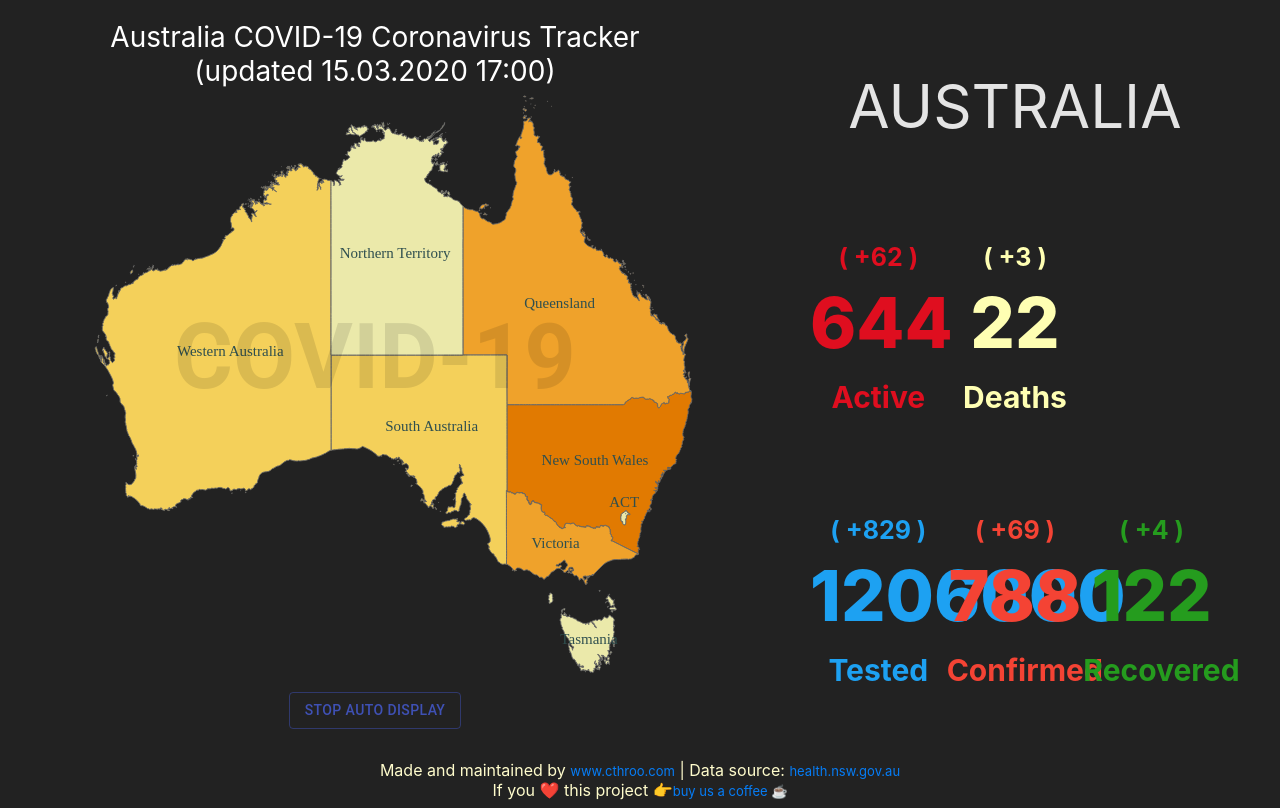
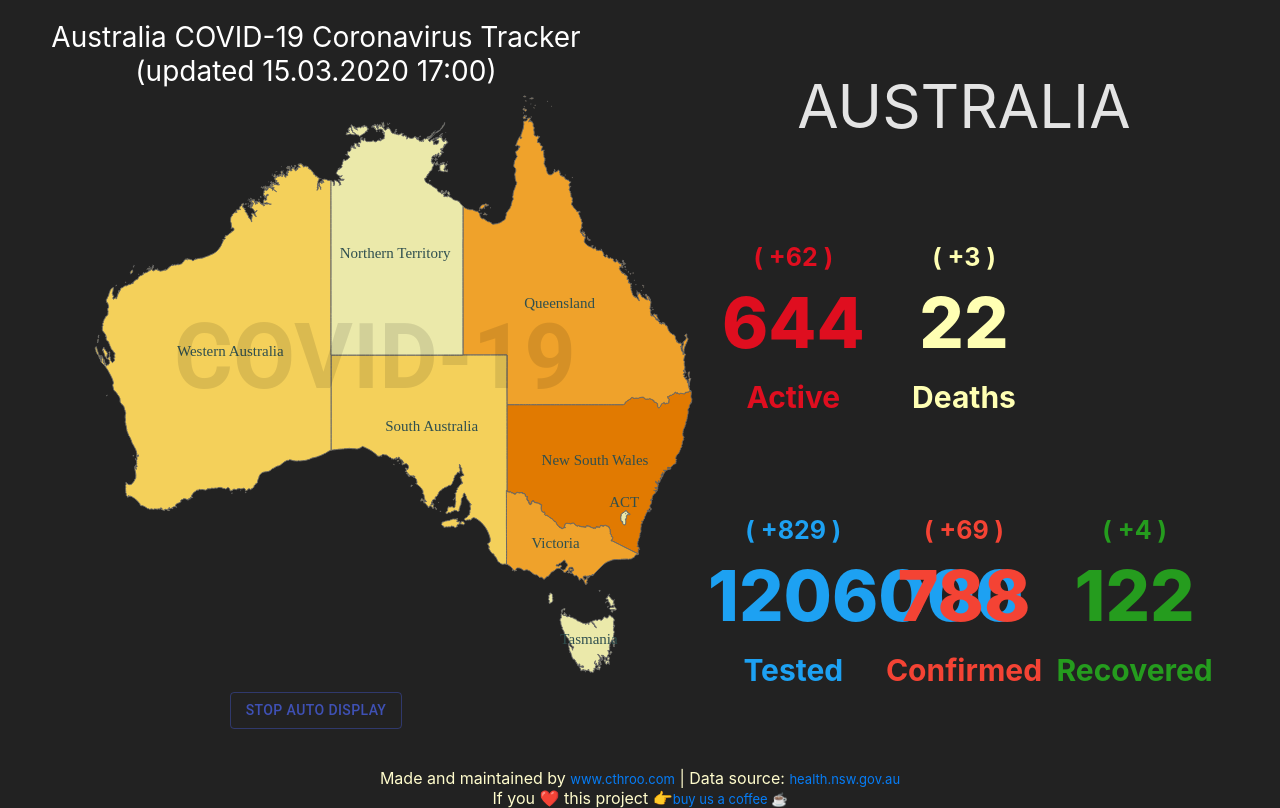
Before and after one commit to cthroo/covid-19-australia, a Next.js app: page / in a window 1280 px wide. Built offline with nearby package versions, Linux system fonts and the light colour scheme.

Commit message:
responsive

```diff
--- a/components/infoBoard.js
+++ b/components/infoBoard.js
@@ -82,14 +82,14 @@ export default function InfoBoard({location}) {
           </Grid>
         </Grid>
         <Grid container item xs={12} className={classes.subContainer}>
-          <Grid item xs={4}>
+          <Grid item xs={12} md={4}>
             <div className={classes.staActive}>
               <div className={classes.diff}>( +62 )</div>
               <div className={classes.value}>644</div>
               <div className={classes.label}>Active</div>
             </div>
           </Grid>
-          <Grid item xs={4}>
+          <Grid item xs={12} md={4}>
             <div className={classes.staDeceased}>
               <div className={classes.diff}>( +3 )</div>
               <div className={classes.value}>22</div>
@@ -98,21 +98,21 @@ export default function InfoBoard({location}) {
           </Grid>
         </Grid>
         <Grid container item xs={12} className={classes.subContainer}>
-          <Grid item xs={4}>
+          <Grid item xs={12} md={4}>
             <div className={classes.staTested}>
               <div className={classes.diff}>( +829 )</div>
               <div className={classes.value}>1206000</div>
               <div className={classes.label}>Tested</div>
             </div>
           </Grid>
-          <Grid item xs={4}>
+          <Grid item xs={12} md={4}>
             <div className={classes.staConfirmed}>
               <div className={classes.diff}>( +69 )</div>
               <div className={classes.value}>788</div>
               <div className={classes.label}>Confirmed</div>
             </div>
           </Grid>
-          <Grid item xs={4}>
+          <Grid item xs={12} md={4}>
             <div className={classes.staRecovered}>
               <div className={classes.diff}>( +4 )</div>
               <div className={classes.value}>122</div>
--- a/pages/index.js
+++ b/pages/index.js
@@ -2,6 +2,7 @@ import React, {useState} from 'react';
 import {makeStyles} from '@material-ui/core/styles';
 import Australia from '../components/australia';
 import InfoBoard from '../components/infoBoard';
+import Grid from '@material-ui/core/Grid';
 import 'whatwg-fetch';
 
 const useStyles = makeStyles(theme => ({
@@ -16,7 +17,6 @@ const useStyles = makeStyles(theme => ({
     textAlign: 'center',
     position: 'absolute',
     width: '100%',
-    bottom: 0,
     color: '#fffccc',
   },
 }));
@@ -32,8 +32,14 @@ export default function Index() {
   return (
     <div className={classes.container}>
       <div className={classes.mainContent}>
-        <Australia onLocationClick={onLocationClick} />
-        <InfoBoard location={location} />
+        <Grid container className={classes.root} spacing={2}>
+          <Grid item xs={12} md={6}>
+            <Australia onLocationClick={onLocationClick} />
+          </Grid>
+          <Grid item xs={12} md={6}>
+            <InfoBoard location={location} />
+          </Grid>
+        </Grid>
       </div>
       <div className={classes.footer}>
         Made and maintained by{' '}
```
